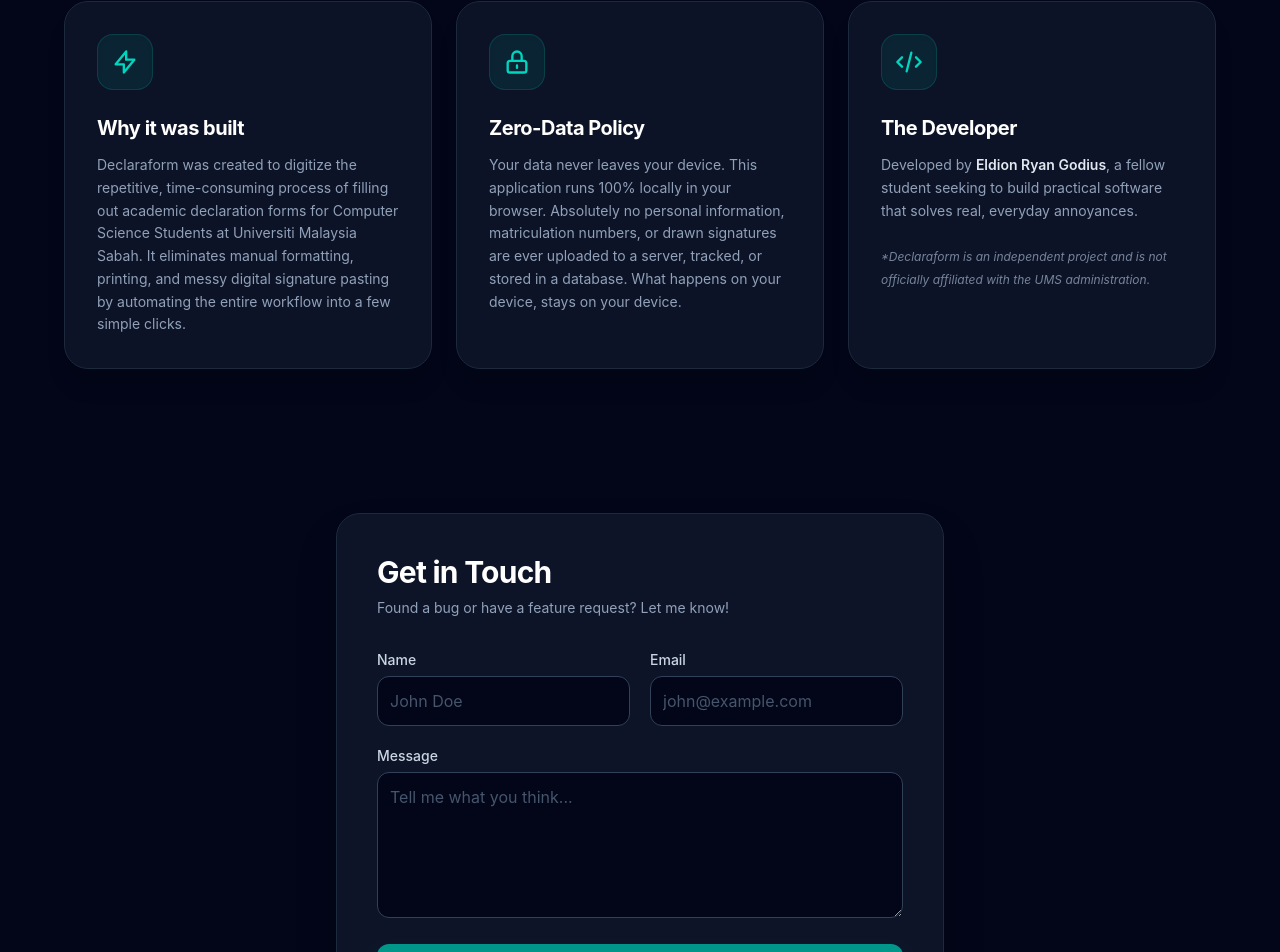
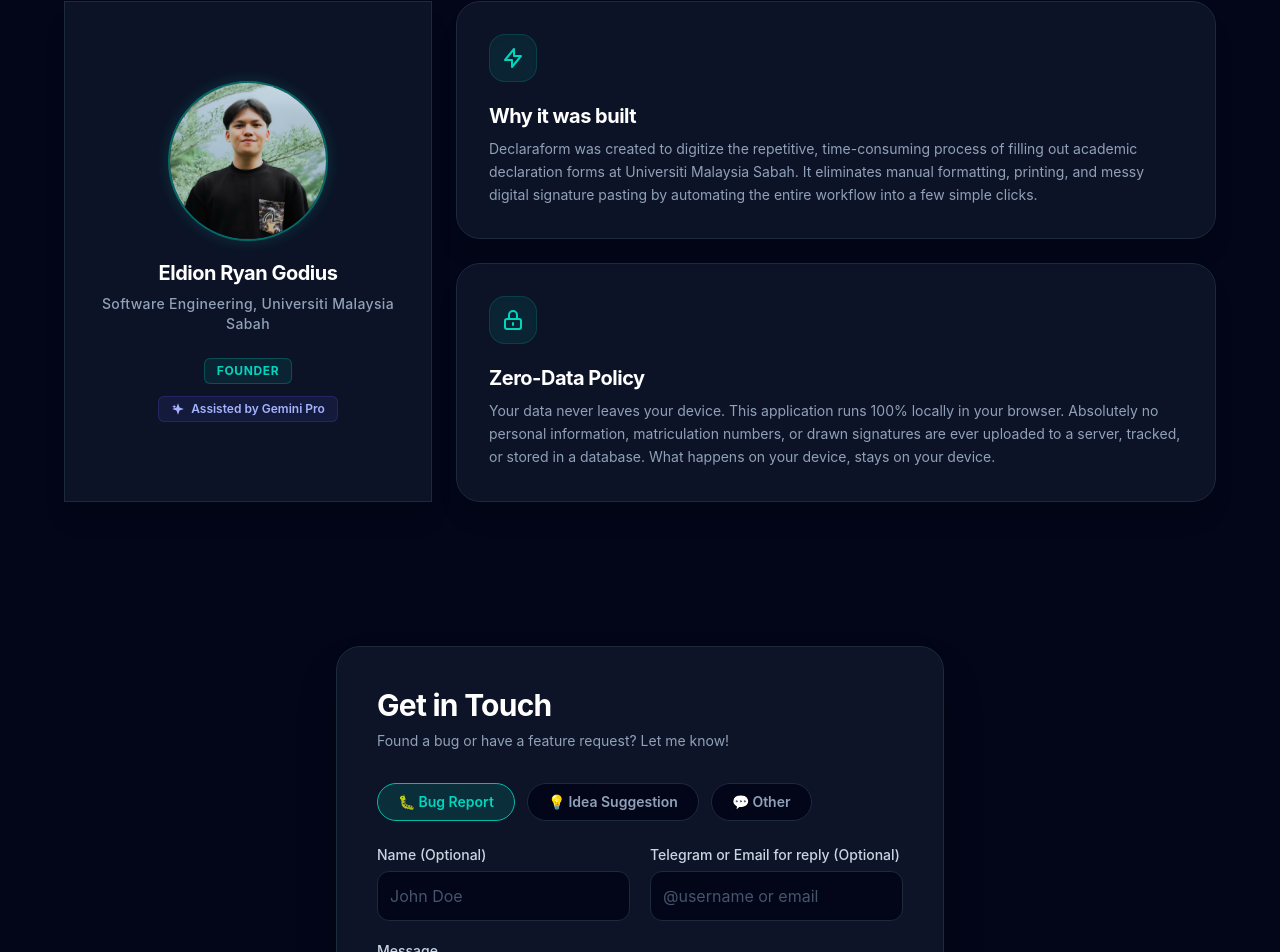
Before and after one commit to ElXprogramming/Declaraform, a React (Vite) app in the folder client/: page / in a window 1280 px wide. Shown: the part 1988-2940 px from the top of the page. Built offline with nearby package versions, Linux system fonts and the light colour scheme; no server answers.

Commit message:
made feedback box working. modified about section

```diff
--- a/client/src/App.jsx
+++ b/client/src/App.jsx
@@ -6,6 +6,49 @@
 
 export default function App() {
   const [activeTab, setActiveTab] = useState('individual');
+  const [feedback, setFeedback] = useState({
+    name: '',
+    category: 'Bug Report', // Default active button
+    contact: '',
+    message: ''
+  });
+  const [formStatus, setFormStatus] = useState('idle');
+
+  const handleFeedbackChange = (e) => {
+    const { name, value } = e.target;
+    setFeedback(prev => ({ ...prev, [name]: value }));
+  };
+
+  const handleFeedbackSubmit = async (e) => {
+    e.preventDefault();
+    setFormStatus('submitting');
+
+    const ENDPOINT_URL = "https://formspree.io/f/xqpajypz";
+
+    try {
+      const response = await fetch(ENDPOINT_URL, {
+        method: 'POST',
+        headers: { 'Content-Type': 'application/json', 'Accept': 'application/json' },
+        body: JSON.stringify({
+          Category: feedback.category,
+          Name: feedback.name || 'Not provided',
+          Contact: feedback.contact || 'Not provided',
+          Message: feedback.message,
+        })
+      });
+
+      if (response.ok) {
+        setFormStatus('success');
+        setFeedback({ name: '', category: 'Bug Report', contact: '', message: '' });
+        setTimeout(() => setFormStatus('idle'), 5000);
+      } else {
+        setFormStatus('error');
+      }
+    } catch (error) {
+      setFormStatus('error');
+    }
+  };
+
   const [isMounted, setIsMounted] = useState(false);
 
   useEffect(() => {
@@ -110,40 +153,67 @@
           </div>
 
           <div className="grid grid-cols-1 md:grid-cols-3 gap-6 max-w-6xl mx-auto">
+
+            {/* LEFT COLUMN: Developer Info */}
+            <div className="md:col-span-1 bg-slate-900/80 backdrop-blur-md p-8 rounded-3x1 border border-slate-800 shadow-xl flex flex-col items-center justify-center text-center transition-transform hover:-translate-y-1 h-full">
+
+              {/* Profile Picture */}
+              <img
+                src="/profile.jpg"
+                alt="Eldion Ryan Godius"
+                className="w-36 h-36 md:w-40 md:h-40 rounded-full object-cover border-2 border-teal-500/50 shadow-[0_0_15px_rgba(20,184,166,0.2)] mb-5"
+              />
+
+              {/* Name & Title */}
+              <h3 className="text-xl font-bold text-white tracking-tight leading-tight mb-2">
+                Eldion Ryan Godius
+              </h3>
+              <p className="text-slate-400 text-xs md:text-sm font-medium tracking-wide mb-6">
+                Software Engineering, Universiti Malaysia Sabah
+              </p>
+
+              {/* Badges Stacked */}
+              <div className="flex flex-col gap-3 items-center">
+                <span className="px-3 py-1 bg-teal-500/10 border border-teal-500/30 text-teal-400 text-xs font-bold rounded-md uppercase tracking-wider">
+                  Founder
+                </span>
+
+                <div className="inline-flex items-center gap-1.5 px-3 py-1 bg-indigo-500/10 border border-indigo-500/20 text-indigo-300 text-xs font-semibold rounded-md">
+                  <svg className="w-3.5 h-3.5" fill="currentColor" viewBox="0 0 24 24">
+                    <path d="M12 2L14.6 9.4L22 12L14.6 14.6L12 22L9.4 14.6L2 12L9.4 9.4L12 2ZM5.5 4.5L6.5 7L9 8L6.5 9L5.5 11.5L4.5 9L2 8L4.5 7L5.5 4.5Z" />
+                  </svg>
+                  Assisted by Gemini Pro
+                </div>
+              </div>
+            </div>
+
+            {/* RIGHT COLUMN: Stacked Info Cards */}
+            <div className="md:col-span-2 flex flex-col gap-6">
+
               {/* The Purpose */}
-            <div className="bg-slate-900/80 backdrop-blur-md p-8 rounded-3xl border border-slate-800 shadow-xl text-left transition-transform hover:-translate-y-1">
-              <div className="bg-teal-500/10 w-14 h-14 rounded-2xl flex items-center justify-center mb-6 border border-teal-500/20 shadow-inner">
-                <svg className="w-7 h-7 text-teal-400" fill="none" stroke="currentColor" viewBox="0 0 24 24"><path strokeLinecap="round" strokeLinejoin="round" strokeWidth="2" d="M13 10V3L4 14h7v7l9-11h-7z"></path></svg>
+              <div className="bg-slate-900/80 backdrop-blur-md p-8 rounded-3xl border border-slate-800 shadow-xl text-left transition-transform hover:-translate-x-1 flex-1">
+                <div className="bg-teal-500/10 w-12 h-12 rounded-2xl flex items-center justify-center mb-5 border border-teal-500/20 shadow-inner">
+                  <svg className="w-6 h-6 text-teal-400" fill="none" stroke="currentColor" viewBox="0 0 24 24"><path strokeLinecap="round" strokeLinejoin="round" strokeWidth="2" d="M13 10V3L4 14h7v7l9-11h-7z"></path></svg>
                 </div>
-              <h3 className="text-xl font-bold text-white mb-3 tracking-tight">Why it was built</h3>
+                <h3 className="text-xl font-bold text-white mb-2 tracking-tight">Why it was built</h3>
                 <p className="text-slate-400 leading-relaxed text-sm">
-                Declaraform was created to digitize the repetitive, time-consuming process of filling out academic declaration forms for Computer Science Students at Universiti Malaysia Sabah. It eliminates manual formatting, printing, and messy digital signature pasting by automating the entire workflow into a few simple clicks.
+                  Declaraform was created to digitize the repetitive, time-consuming process of filling out academic declaration forms at Universiti Malaysia Sabah. It eliminates manual formatting, printing, and messy digital signature pasting by automating the entire workflow into a few simple clicks.
                 </p>
               </div>
 
               {/* Privacy Declaration */}
-            <div className="bg-slate-900/80 backdrop-blur-md p-8 rounded-3xl border border-slate-800 shadow-xl text-left transition-transform hover:-translate-y-1">
-              <div className="bg-teal-500/10 w-14 h-14 rounded-2xl flex items-center justify-center mb-6 border border-teal-500/20 shadow-inner">
-                <svg className="w-7 h-7 text-teal-400" fill="none" stroke="currentColor" viewBox="0 0 24 24"><path strokeLinecap="round" strokeLinejoin="round" strokeWidth="2" d="M12 15v2m-6 4h12a2 2 0 002-2v-6a2 2 0 00-2-2H6a2 2 0 00-2 2v6a2 2 0 002 2zm10-10V7a4 4 0 00-8 0v4h8z"></path></svg>
+              <div className="bg-slate-900/80 backdrop-blur-md p-8 rounded-3xl border border-slate-800 shadow-xl text-left transition-transform hover:-translate-x-1 flex-1">
+                <div className="bg-teal-500/10 w-12 h-12 rounded-2xl flex items-center justify-center mb-5 border border-teal-500/20 shadow-inner">
+                  <svg className="w-6 h-6 text-teal-400" fill="none" stroke="currentColor" viewBox="0 0 24 24"><path strokeLinecap="round" strokeLinejoin="round" strokeWidth="2" d="M12 15v2m-6 4h12a2 2 0 002-2v-6a2 2 0 00-2-2H6a2 2 0 00-2 2v6a2 2 0 002 2zm10-10V7a4 4 0 00-8 0v4h8z"></path></svg>
                 </div>
-              <h3 className="text-xl font-bold text-white mb-3 tracking-tight">Zero-Data Policy</h3>
+                <h3 className="text-xl font-bold text-white mb-2 tracking-tight">Zero-Data Policy</h3>
                 <p className="text-slate-400 leading-relaxed text-sm">
                   Your data never leaves your device. This application runs 100% locally in your browser. Absolutely no personal information, matriculation numbers, or drawn signatures are ever uploaded to a server, tracked, or stored in a database. What happens on your device, stays on your device.
                 </p>
               </div>
 
-            {/* Developer Info */}
-            <div className="bg-slate-900/80 backdrop-blur-md p-8 rounded-3xl border border-slate-800 shadow-xl text-left transition-transform hover:-translate-y-1">
-              <div className="bg-teal-500/10 w-14 h-14 rounded-2xl flex items-center justify-center mb-6 border border-teal-500/20 shadow-inner">
-                <svg className="w-7 h-7 text-teal-400" fill="none" stroke="currentColor" viewBox="0 0 24 24"><path strokeLinecap="round" strokeLinejoin="round" strokeWidth="2" d="M10 20l4-16m4 4l4 4-4 4M6 16l-4-4 4-4"></path></svg>
             </div>
-              <h3 className="text-xl font-bold text-white mb-3 tracking-tight">The Developer</h3>
-              <p className="text-slate-400 leading-relaxed text-sm">
-                Developed by <span className="font-semibold text-slate-200">Eldion Ryan Godius</span>, a fellow student seeking to build practical software that solves real, everyday annoyances.
-                <br /><br />
-                <span className="italic text-xs opacity-80">*Declaraform is an independent project and is not officially affiliated with the UMS administration.</span>
-              </p>
-            </div>
+
           </div>
         </section>
 
@@ -154,26 +224,79 @@
             <h2 className="text-3xl font-bold text-white mb-2 tracking-tight">Get in Touch</h2>
             <p className="text-slate-400 text-sm mb-8">Found a bug or have a feature request? Let me know!</p>
 
-            <form className="space-y-5" onSubmit={(e) => e.preventDefault()}>
-              <div className="grid grid-cols-1 md:grid-cols-2 gap-5">
+            <form onSubmit={handleFeedbackSubmit}>
+
+              {/* Category Buttons */}
+              <div className="flex flex-wrap gap-3 mb-6">
+                {['Bug Report', 'Idea Suggestion', 'Other'].map(cat => (
+                  <button
+                    key={cat}
+                    type="button"
+                    onClick={() => setFeedback({ ...feedback, category: cat })}
+                    className={`px-5 py-2 rounded-full text-sm font-semibold transition-colors border ${
+                      feedback.category === cat
+                        ? 'bg-teal-600/20 border-teal-500 text-teal-400'
+                        : 'bg-slate-950 border-slate-800 text-slate-400 hover:text-slate-200 hover:border-slate-600'
+                    }`}
+                  >
+                    {cat === 'Bug Report' ? '🐛 ' : cat === 'Idea Suggestion' ? '💡 ' : '💬 '} {cat}
+                  </button>
+                ))}
+              </div>
+
+              <div className="grid grid-cols-1 md:grid-cols-2 gap-5 mb-5">
                 <div>
-                  <label className="block text-sm font-medium text-slate-300 mb-1.5">Name</label>
-                  <input type="text" className="w-full p-3 bg-slate-950 border border-slate-700 text-slate-200 placeholder-slate-600 rounded-xl focus:ring-1 focus:ring-teal-500 focus:border-teal-500 focus:outline-none transition-colors" placeholder="John Doe" required />
+                  <label className="block text-sm font-medium text-slate-300 mb-1.5">Name (Optional)</label>
+                  <input
+                    type="text"
+                    name="name"
+                    value={feedback.name}
+                    onChange={handleFeedbackChange}
+                    className="w-full p-3 bg-slate-950 border border-slate-800 text-slate-200 placeholder-slate-600 rounded-xl focus:ring-1 focus:ring-teal-500 focus:border-teal-500 focus:outline-none transition-colors"
+                    placeholder="John Doe"
+                  />
                 </div>
                 <div>
-                  <label className="block text-sm font-medium text-slate-300 mb-1.5">Email</label>
-                  <input type="email" className="w-full p-3 bg-slate-950 border border-slate-700 text-slate-200 placeholder-slate-600 rounded-xl focus:ring-1 focus:ring-teal-500 focus:border-teal-500 focus:outline-none transition-colors" placeholder="john@example.com" required />
+                  <label className="block text-sm font-medium text-slate-300 mb-1.5">Telegram or Email for reply (Optional)</label>
+                  <input
+                    type="text"
+                    name="contact"
+                    value={feedback.contact}
+                    onChange={handleFeedbackChange}
+                    className="w-full p-3 bg-slate-950 border border-slate-800 text-slate-200 placeholder-slate-600 rounded-xl focus:ring-1 focus:ring-teal-500 focus:border-teal-500 focus:outline-none transition-colors"
+                    placeholder="@username or email"
+                  />
                 </div>
               </div>
 
-              <div>
+              <div className="mb-6">
                 <label className="block text-sm font-medium text-slate-300 mb-1.5">Message</label>
-                <textarea rows="5" className="w-full p-3 bg-slate-950 border border-slate-700 text-slate-200 placeholder-slate-600 rounded-xl focus:ring-1 focus:ring-teal-500 focus:border-teal-500 focus:outline-none custom-scrollbar transition-colors" placeholder="Tell me what you think..." required></textarea>
+                <textarea
+                  name="message"
+                  value={feedback.message}
+                  onChange={handleFeedbackChange}
+                  rows="5"
+                  className="w-full p-3 bg-slate-950 border border-slate-800 text-slate-200 placeholder-slate-600 rounded-xl focus:ring-1 focus:ring-teal-500 focus:border-teal-500 focus:outline-none custom-scrollbar transition-colors"
+                  placeholder="Tell me what you think..."
+                  required
+                ></textarea>
               </div>
 
-              <button type="submit" className="w-full bg-teal-600 hover:bg-teal-500 text-white font-bold py-3.5 px-4 rounded-xl transition-colors shadow-lg shadow-teal-500/20">
-                Send Feedback
+              <button
+                type="submit"
+                disabled={formStatus === 'submitting'}
+                className="w-full bg-teal-600 hover:bg-teal-500 text-white font-bold py-3.5 px-4 rounded-xl transition-colors disabled:opacity-50 disabled:cursor-not-allowed"
+              >
+                {formStatus === 'submitting' ? 'Sending...' : 'Send Feedback'}
               </button>
+
+              {/* Status Messages */}
+              {formStatus === 'success' && (
+                <p className="text-teal-400 text-sm text-center font-medium mt-3">✨ Thank you! Your feedback has been sent.</p>
+              )}
+              {formStatus === 'error' && (
+                <p className="text-red-400 text-sm text-center font-medium mt-3">Oops! Something went wrong. Please try again later.</p>
+              )}
             </form>
           </div>
         </section>
```
Also changed, not shown: client/public/profile.jpg (added). Lines whose indentation alone changed are shown as unchanged.
